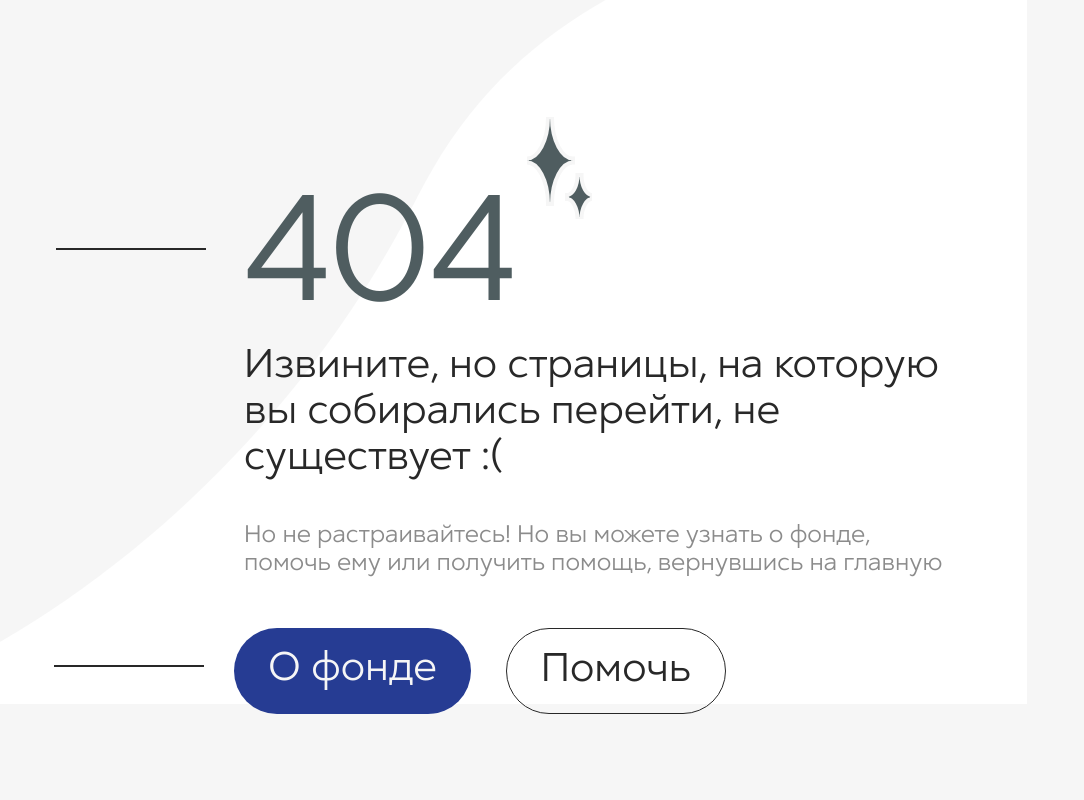
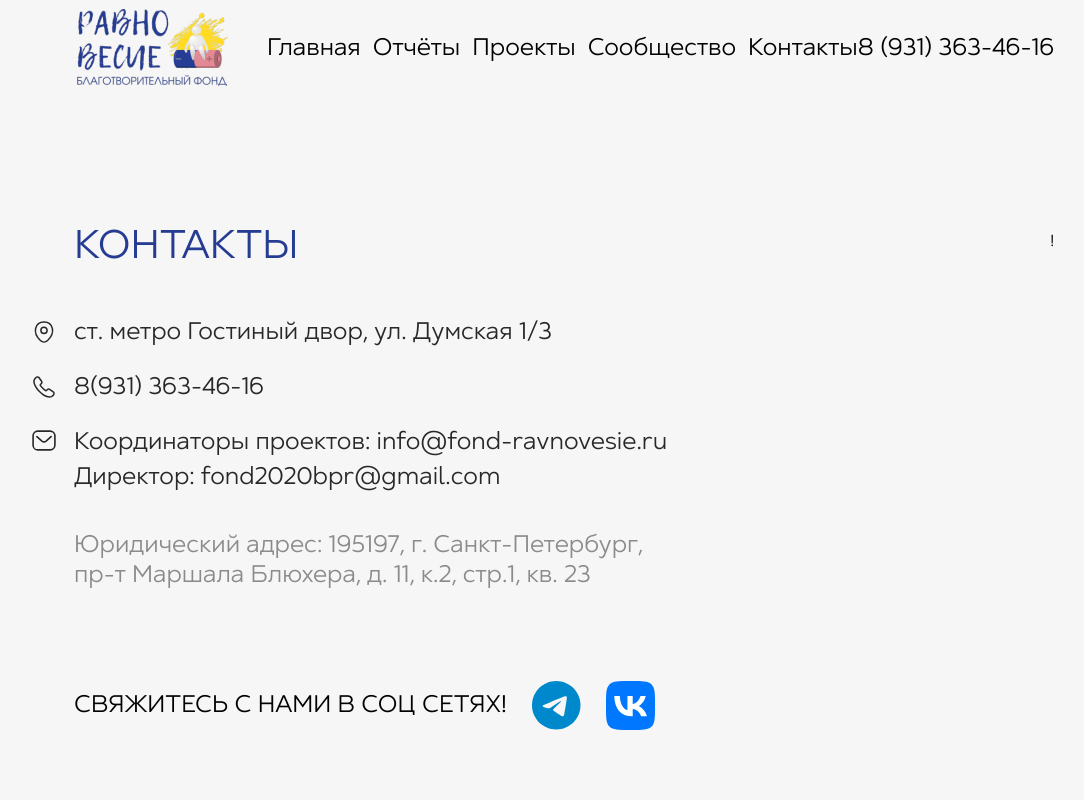
Before and after one commit to thirdmadman/fond-ravnovesie.ru_2023, a Next.js app: page /contacts in a window 1280 px wide. Before the commit this address had no page. Shown: the top 800 px of the page, without its empty margins (76-1160 px from the left). Built offline with nearby package versions, Linux system fonts and the light colour scheme.

Commit message:
feat: add contacts page

```diff
--- /dev/null
+++ b/src/app/contacts/page.tsx
@@ -0,0 +1,21 @@
+import { Header } from '@/components/Header';
+import '../../styles/contacts/contacts.scss';
+import { Footer } from '@/components/Footer';
+import { Metadata } from 'next';
+import { SectionContacts } from '@/components/contacts/SectionContacts';
+
+export const metadata: Metadata = {
+  title: 'Контакты | Благотворительный фонд Равновесие',
+  description:
+    'Комплексная поддержка людей с депрессивным, биполярным, тревожным и другими психическими расстройствами',
+};
+
+export default function Contacts() {
+  return (
+    <div className="contacts-page">
+      <Header />
+      <SectionContacts />
+      <Footer />
+    </div>
+  );
+}
--- /dev/null
+++ b/src/components/contacts/SectionContacts.tsx
@@ -0,0 +1,32 @@
+import '../../styles/contacts/sectionContacts.scss';
+import Image from 'next/image';
+
+export function SectionContacts() {
+  return (
+    <section className="section-contacts">
+      <div className="section-contacts__info info">
+        <h1>Контакты</h1>
+        <p className="info__address">ст. метро Гостиный двор, ул. Думская 1/3</p>
+        <p className="info__phone">8(931) 363-46-16</p>
+        <p className="info__emails">
+          Координаторы проектов: info@fond-ravnovesie.ru
+          <br />
+          Директор: fond2020bpr@gmail.com
+        </p>
+        <p className="info__legal-address">
+          Юридический адрес: 195197, г. Санкт-Петербург, пр-т Маршала Блюхера, д. 11, к.2, стр.1, кв. 23
+        </p>
+        <div className="info__socials">
+          Свяжитесь с нами в соц сетях!
+          <a href="/">
+            <Image src="/images/socials/telegram-logo.svg" width="49" height="49" alt="telegram-logo" />
+          </a>
+          <a href="/">
+            <Image src="/images/socials/vk-logo-orogonal-blue.svg" width="49" height="49" alt="vk-logo" />
+          </a>
+        </div>
+      </div>
+      <div className="section-contacts__map">!</div>
+    </section>
+  );
+}
--- /dev/null
+++ b/src/styles/contacts/contacts.scss
@@ -0,0 +1,6 @@
+.contacts-page {
+  width: 100%;
+  max-width: 1920px;
+  margin: auto;
+  position: relative;
+}
--- /dev/null
+++ b/src/styles/contacts/sectionContacts.scss
@@ -0,0 +1,89 @@
+.section-contacts {
+  margin: 0 110px;
+  padding: 40px;
+  padding-top: 230px;
+  padding-bottom: 53px;
+  min-height: 815px;
+  display: flex;
+  justify-content: space-between;
+
+  .section-contacts__info {
+    max-width: 610px;
+  }
+
+  .info {
+    h1 {
+      margin-bottom: 50px;
+      color: #263c93;
+      font-size: 40px;
+      line-height: 36px;
+      text-transform: uppercase;
+    }
+
+    p {
+      color: #282828;
+      font-size: 24px;
+      line-height: 35px;
+      margin-bottom: 20px;
+      position: relative;
+    }
+
+    .info__address {
+      &::before {
+        content: '';
+        display: block;
+        position: absolute;
+        width: 24px;
+        height: 24px;
+        left: -42px;
+        top: 4px;
+        background: url('../../../public/images/icons/icon-location-black.svg') no-repeat;
+      }
+    }
+
+    .info__phone {
+      &::before {
+        content: '';
+        display: block;
+        position: absolute;
+        width: 24px;
+        height: 24px;
+        left: -42px;
+        top: 4px;
+        background: url('../../../public/images/icons/icon-phone-black.svg') no-repeat;
+      }
+    }
+
+    .info__emails {
+      &::before {
+        content: '';
+        display: block;
+        position: absolute;
+        width: 24px;
+        height: 24px;
+        left: -42px;
+        top: 4px;
+        background: url('../../../public/images/icons/icon-message-black.svg') no-repeat;
+      }
+    }
+
+    .info__legal-address {
+      margin-top: 35px;
+      line-height: 30px;
+      color: #8b8b8b;
+    }
+
+    .info__socials {
+      margin-top: 90px;
+      display: flex;
+      gap: 25px;
+      align-items: center;
+      font-size: 24px;
+      line-height: 40px;
+      text-transform: uppercase;
+    }
+  }
+
+  .section-contacts__map {
+  }
+}
```
